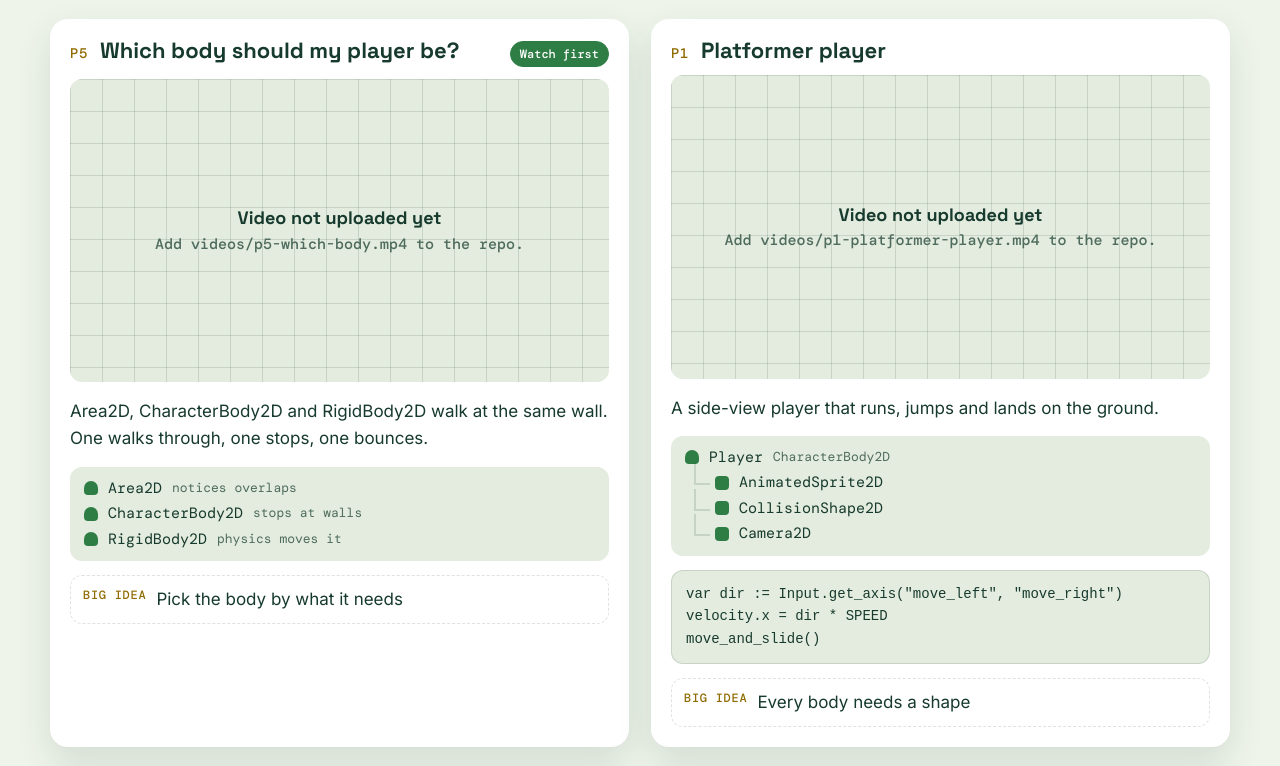
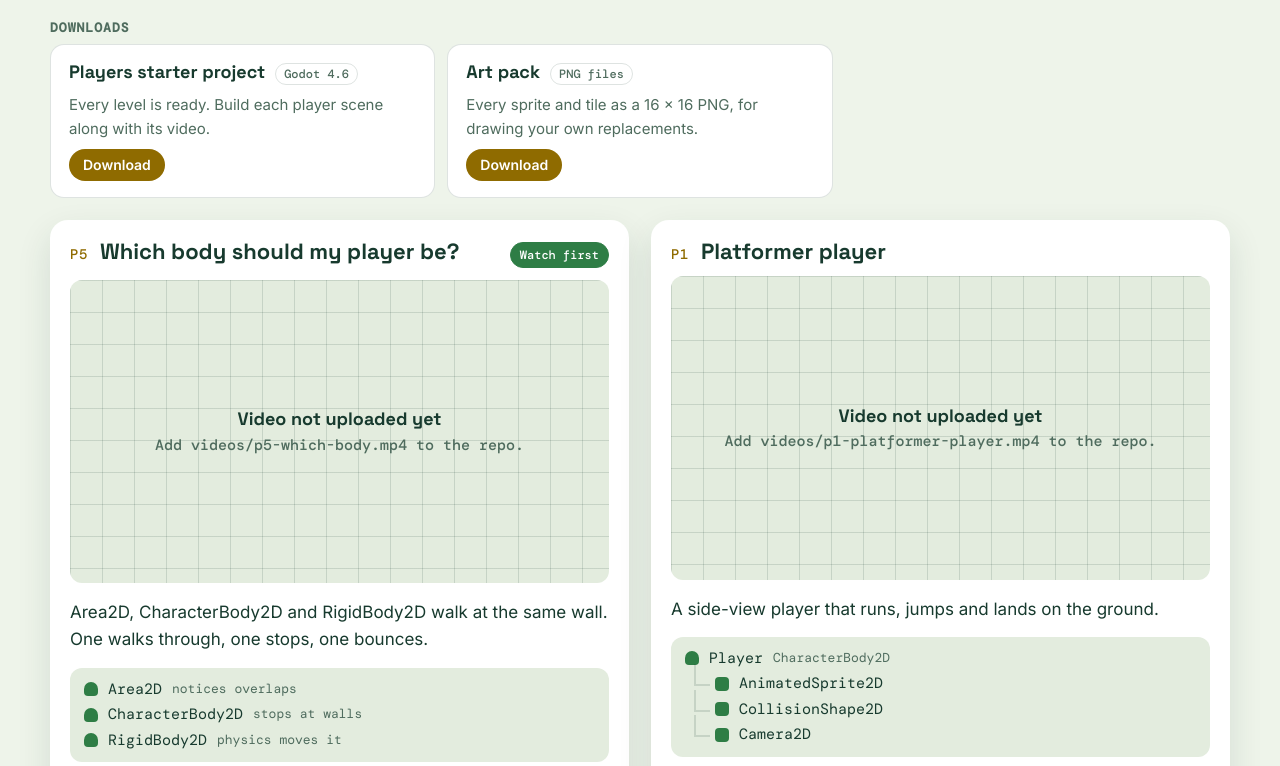
Before and after one commit to peeryo/godot-scene-series, a plain HTML site: page index.html in a window 1280 px wide. Shown: the part 323-1089 px from the top of the page. Drawn offline with nearby package versions, Linux system fonts and the light colour scheme.

Commit message:
updated site with downloads area for each project

```diff
--- a/episodes.json
+++ b/episodes.json
@@ -7,27 +7,154 @@
     {
       "id": "players",
       "title": "Players",
-      "blurb": "Five ways to set up a player scene, and how to pick the right body for your game."
+      "blurb": "Five ways to set up a player scene, and how to pick the right body for your game.",
+      "downloads": [
+        {
+          "label": "Players starter project",
+          "file": "downloads/godot-scene-series-starter.zip",
+          "kind": "Godot 4.6",
+          "note": "Every level is ready. Build each player scene along with its video."
+        },
+        {
+          "label": "Art pack",
+          "file": "downloads/godot-scene-series-art.zip",
+          "kind": "PNG files",
+          "note": "Every sprite and tile as a 16 x 16 PNG, for drawing your own replacements."
+        }
+      ]
     },
     {
       "id": "pickups",
       "title": "Pickups",
-      "blurb": "Coins, hearts and keys: items that notice the player and handle themselves."
+      "blurb": "Coins, hearts and keys: items that notice the player and handle themselves.",
+      "theme": {
+        "dark": {
+          "--bg": "#2A1B3D",
+          "--bg-2": "#33234A",
+          "--surface": "#3B2A52",
+          "--surface-2": "#46335F",
+          "--ink": "#F6EEDC",
+          "--muted": "#C9BCD6",
+          "--leaf": "#6FD3C1",
+          "--accent": "#E8B04A",
+          "--accent-ink": "#2A1B3D"
+        },
+        "light": {
+          "--bg": "#F5F0E6",
+          "--bg-2": "#EEE5D6",
+          "--surface": "#FFFFFF",
+          "--surface-2": "#F7F1E7",
+          "--ink": "#2A1B3D",
+          "--muted": "#5E5170",
+          "--leaf": "#1E8C7E",
+          "--accent": "#9A6B10",
+          "--accent-ink": "#FFFFFF"
+        }
+      },
+      "downloads": [
+        {
+          "label": "Pickups starter project",
+          "file": "downloads/godot-pickups-starter.zip",
+          "kind": "Godot 4.6",
+          "note": "The player is finished. Build the coin, the heart and HUD, and the magnet."
+        },
+        {
+          "label": "Art pack",
+          "file": "downloads/godot-scene-series-art.zip",
+          "kind": "PNG files",
+          "note": "Every sprite and tile as a 16 x 16 PNG, for drawing your own replacements."
+        }
+      ]
     },
     {
       "id": "enemies",
       "title": "Enemies",
-      "blurb": "Things that move on their own, patrol, chase, and hurt the player."
+      "blurb": "Things that move on their own, patrol, chase, and hurt the player.",
+      "theme": {
+        "dark": {
+          "--bg": "#1B2433",
+          "--bg-2": "#212C3E",
+          "--surface": "#27344A",
+          "--surface-2": "#2F3D56",
+          "--ink": "#EDEFF5",
+          "--muted": "#B3BCCD",
+          "--leaf": "#8FD0E8",
+          "--accent": "#E86F5A",
+          "--accent-ink": "#1B2433"
+        },
+        "light": {
+          "--bg": "#EEF1F6",
+          "--bg-2": "#E2E7EF",
+          "--surface": "#FFFFFF",
+          "--surface-2": "#F4F6FA",
+          "--ink": "#1B2433",
+          "--muted": "#55617A",
+          "--leaf": "#2C7FA0",
+          "--accent": "#B8442F",
+          "--accent-ink": "#FFFFFF"
+        }
+      },
+      "downloads": []
     },
     {
       "id": "tilemaps",
       "title": "Tilemaps",
-      "blurb": "Painting levels from tiles, with collision built right into the tiles."
+      "blurb": "Painting levels from tiles, with collision built right into the tiles.",
+      "theme": {
+        "dark": {
+          "--bg": "#12343B",
+          "--bg-2": "#163D45",
+          "--surface": "#1B4750",
+          "--surface-2": "#22535D",
+          "--ink": "#F1F5EF",
+          "--muted": "#B2C9C6",
+          "--leaf": "#6FB7A8",
+          "--accent": "#E3C77A",
+          "--accent-ink": "#12343B"
+        },
+        "light": {
+          "--bg": "#EEF4F1",
+          "--bg-2": "#E1ECE8",
+          "--surface": "#FFFFFF",
+          "--surface-2": "#F3F8F6",
+          "--ink": "#12343B",
+          "--muted": "#4B6A6E",
+          "--leaf": "#2F7F70",
+          "--accent": "#8A6A12",
+          "--accent-ink": "#FFFFFF"
+        }
+      },
+      "downloads": []
     },
     {
       "id": "ui",
       "title": "UI",
-      "blurb": "Scores, health bars and menus that sit on top of the game."
+      "blurb": "Scores, health bars and menus that sit on top of the game.",
+      "theme": {
+        "dark": {
+          "--bg": "#161B33",
+          "--bg-2": "#1C2240",
+          "--surface": "#222A4C",
+          "--surface-2": "#2A335A",
+          "--ink": "#EEF1FA",
+          "--muted": "#B5BCD8",
+          "--leaf": "#6EA8FE",
+          "--accent": "#FF8FB1",
+          "--accent-ink": "#161B33"
+        },
+        "light": {
+          "--bg": "#EFF1FA",
+          "--bg-2": "#E3E7F5",
+          "--surface": "#FFFFFF",
+          "--surface-2": "#F5F7FD",
+          "--ink": "#161B33",
+          "--muted": "#525A7C",
+          "--leaf": "#2F6FD8",
+          "--accent": "#C2366A",
+          "--accent-ink": "#FFFFFF"
+        }
+      },
+      "downloads": []
     }
   ],
   "bigIdeas": [
@@ -48,7 +175,8 @@
       "text": "Area2D, CharacterBody2D and RigidBody2D have no size of their own. A CollisionShape2D child gives them one. A detection only happens when two shapes overlap, so both sides need a shape. Godot shows a warning triangle until you add one.",
       "episodes": [
         "P1",
-        "P2"
+        "P2",
+        "K1"
       ]
     },
     {
@@ -56,7 +184,17 @@
       "title": "Items handle themselves",
       "text": "A coin is its own scene with its own Area2D. It notices the player with body_entered and removes itself with queue_free(). Give the player its own Area2D only for the exceptions: a magnet radius, an interaction range, or a hurtbox.",
       "episodes": [
+        "K1",
+        "K3",
         "P2"
+      ]
+    },
+    {
+      "id": "calls-and-signals",
+      "title": "Call it, or signal it",
+      "text": "When one scene needs another to do something, it calls a function on it, like the heart calling heal(). When a scene has news and doesn\u2019t care who hears it, it emits a signal, like the player\u2019s health_changed. Whoever cares, like the HUD, connects to it. Each scene only knows its own job.",
+      "episodes": [
+        "K2"
       ]
     },
     {
@@ -223,8 +361,7 @@
       "id": "K1",
       "topic": "pickups",
       "title": "A coin that collects itself",
-      "planned": true,
-      "summary": "Coin.tscn: an Area2D that notices the player with body_entered, adds to the score, and removes itself.",
+      "summary": "Coin.tscn is its own scene: an Area2D that notices the player with body_entered, checks its group, and removes itself.",
       "tree": [
         {
           "name": "Coin",
@@ -240,14 +377,15 @@
           "depth": 1
         }
       ],
-      "bigIdea": "items-handle-themselves"
+      "bigIdea": "items-handle-themselves",
+      "video": "videos/k1-coin.mp4",
+      "code": "func _on_body_entered(body: Node2D) -> void:\n    if body.is_in_group(\"player\"):\n        queue_free()"
     },
     {
       "id": "K2",
       "topic": "pickups",
       "title": "Hearts and signals",
-      "planned": true,
-      "summary": "A heart pickup that heals, and a signal that tells the rest of the game it happened.",
+      "summary": "The heart calls heal() on the player. The player emits its own health_changed signal. The HUD listens and fills its hearts.",
       "tree": [
         {
           "name": "Heart",
@@ -263,19 +401,28 @@
           "depth": 1
         }
       ],
-      "bigIdea": "items-handle-themselves"
+      "bigIdea": "calls-and-signals",
+      "video": "videos/k2-hearts-and-signals.mp4",
+      "code": "signal health_changed(new_health: int)\nvar health := 1\n\nfunc heal(amount: int) -> void:\n    health += amount\n    health_changed.emit(health)"
     },
     {
       "id": "K3",
       "topic": "pickups",
       "title": "Magnet pickups",
-      "planned": true,
-      "summary": "The exception: a player-owned Area2D with a big radius that pulls coins in from far away.",
+      "summary": "The exception: the player owns a MagnetArea with a big circle. Coins that enter it slide toward the player, then still collect themselves.",
       "tree": [
         {
           "name": "Player",
           "type": "CharacterBody2D",
           "depth": 0
+        },
+        {
+          "name": "AnimatedSprite2D",
+          "depth": 1
+        },
+        {
+          "name": "CollisionShape2D",
+          "depth": 1
         },
         {
           "name": "MagnetArea",
@@ -287,7 +434,9 @@
           "depth": 2
         }
       ],
-      "bigIdea": "items-handle-themselves"
+      "bigIdea": "items-handle-themselves",
+      "video": "videos/k3-magnet.mp4",
+      "code": "func _on_magnet_area_area_entered(area: Area2D) -> void:\n    if area.is_in_group(\"coins\"):\n        area.target = self"
     },
     {
       "id": "E1",
--- a/index.html
+++ b/index.html
@@ -1,4 +1,8 @@
-<!doctype html><html><head><meta charset=utf8><meta name=viewport content="width=device-width,initial-scale=1,viewport-fit=cover"><style>:root{color-scheme:light;box-sizing:border-box;padding-top:env(safe-area-inset-top,0px);padding-bottom:env(safe-area-inset-bottom,0px)}html{scroll-padding-top:env(safe-area-inset-top,0px)}body{margin:0;padding:0;font:14px -apple-system,BlinkMacSystemFont,sans-serif;background:#fff;color:#000}img{max-width:100%}[hidden]:not([hidden=until-found i]){display:none!important}</style></head><body>
+<!doctype html>
+<html lang="en">
+<head>
+<meta charset="utf-8">
+<meta name="viewport" content="width=device-width, initial-scale=1, viewport-fit=cover">
 <title>Godot Scene Series</title>
 <meta name="claude:viewport-fit-sides" content="cover">
 <meta name="description" content="Short animations that show how to build each piece of a 2D game in Godot, one scene tree at a time.">
@@ -70,6 +74,17 @@ nav a:focus-visible, .chip:focus-visible, .idea-link:focus-visible { outline: 3p
 .intro { display: flex; flex-direction: column; gap: 6px; }
 .intro h2 { margin: 0; font: 700 clamp(26px, 3.2vw, 34px)/1.15 var(--display); text-wrap: balance; }
 .intro p { margin: 0; color: var(--muted); max-width: 65ch; }
+.downloads { margin-top: 18px; display: flex; flex-direction: column; gap: 10px; }
+.downloads h3 { margin: 0; font: 600 13px/1 var(--mono); color: var(--muted); text-transform: uppercase; letter-spacing: .08em; }
+.dl-grid { display: grid; grid-template-columns: repeat(auto-fill, minmax(min(100%, 300px), 1fr)); gap: 12px; }
+.dl-card { display: flex; flex-direction: column; gap: 8px; padding: 16px 18px; border-radius: 14px; background: var(--surface); border: 1px solid var(--rule); min-width: 0; }
+.dl-card .dl-top { display: flex; align-items: baseline; gap: 10px; flex-wrap: wrap; }
+.dl-card b { font: 700 18px/1.25 var(--display); }
+.dl-card small { font: 500 12px/1 var(--mono); color: var(--muted); padding: 4px 8px; border-radius: 999px; border: 1px solid var(--rule); }
+.dl-card p { margin: 0; color: var(--muted); font-size: 15px; }
+.dl-card a { align-self: flex-start; display: inline-flex; align-items: center; gap: 8px; padding: 9px 14px; border-radius: 999px; background: var(--accent); color: var(--accent-ink); text-decoration: none; font: 600 14px/1 var(--text); }
+.dl-card a:focus-visible { outline: 3px solid var(--ink); outline-offset: 2px; }
+.dl-none { margin: 0; padding: 14px 16px; border-radius: 14px; border: 1px dashed var(--rule); color: var(--muted); font-size: 15px; }
 
 /* episode grid */
 .grid { display: grid; grid-template-columns: repeat(auto-fill, minmax(min(100%, 470px), 1fr)); gap: 22px; }
@@ -116,7 +131,8 @@ pre { margin: 0; padding: 12px 14px; border-radius: 12px; background: var(--bg-2
 footer { color: var(--muted); font-size: 14px; border-top: 1px solid var(--rule); padding-top: 18px; }
 .err { background: var(--surface); padding: 18px 20px; border-radius: 14px; border-left: 4px solid var(--accent); }
 </style>
-
+</head>
+<body>
 <div class="wrap">
   <header class="top">
     <div class="mark" aria-hidden="true">
@@ -179,11 +195,30 @@ footer { color: var(--muted); font-size: 14px; border-top: 1px solid var(--rule)
       '</div></article>';
   }
 
+  // Each series has its own colors. A topic's theme overrides the color tokens while it's showing.
+  function applyTheme(theme) {
+    var el = document.getElementById('topic-theme');
+    if (!el) { el = document.createElement('style'); el.id = 'topic-theme'; document.head.appendChild(el); }
+    if (!theme) { el.textContent = ''; return; }
+    function vars(o) { return Object.keys(o).map(function (k) { return k + ':' + o[k]; }).join(';'); }
+    el.textContent = ':root{' + vars(theme.dark) + '}' +
+      '@media (prefers-color-scheme: light){:root:not([data-theme="dark"]){' + vars(theme.light) + '}}' +
+      ':root[data-theme="light"]{' + vars(theme.light) + '}';
+  }
+
   function showTopic(id) {
     var t = DATA.topics.filter(function (x) { return x.id === id; })[0] || DATA.topics[0];
+    applyTheme(t.theme);
     var eps = DATA.episodes.filter(function (e) { return e.topic === t.id; });
     eps.sort(function (a, b) { return (b.watchFirst ? 1 : 0) - (a.watchFirst ? 1 : 0); });
-    view.innerHTML = '<section class="intro"><h2>' + esc(t.title) + '</h2><p>' + esc(t.blurb) + '</p></section><div class="grid" style="margin-top:22px">' + eps.map(cardHtml).join('') + '</div>';
+    var list = t.downloads || [];
+    var dl = '<section class="downloads" aria-label="Downloads"><h3>Downloads</h3>' + (list.length ?
+      '<div class="dl-grid">' + list.map(function (f) {
+        return '<div class="dl-card"><div class="dl-top"><b>' + esc(f.label) + '</b>' + (f.kind ? '<small>' + esc(f.kind) + '</small>' : '') + '</div>' +
+          (f.note ? '<p>' + esc(f.note) + '</p>' : '') + '<a href="' + esc(f.file) + '" download>Download</a></div>';
+      }).join('') + '</div>' :
+      '<p class="dl-none">The starter project for this series arrives with its first episode.</p>') + '</section>';
+    view.innerHTML = '<section class="intro"><h2>' + esc(t.title) + '</h2><p>' + esc(t.blurb) + '</p>' + dl + '</section><div class="grid" style="margin-top:22px">' + eps.map(cardHtml).join('') + '</div>';
     renderTabs(t.id);
     view.querySelectorAll('video').forEach(function (v) {
       v.addEventListener('error', function () { v.hidden = true; v.nextElementSibling.hidden = false; });
@@ -194,6 +229,7 @@ footer { color: var(--muted); font-size: 14px; border-top: 1px solid var(--rule)
   }
 
   function showIdeas() {
+    applyTheme(null);
     view.innerHTML = '<section class="intro"><h2>Big ideas</h2><p>The rules that come back in every episode. If a scene tree ever looks confusing, check these first.</p></section>' +
       '<div class="ideas" style="margin-top:22px">' + DATA.bigIdeas.map(function (b) {
         var chips = (b.episodes || []).map(function (id) {
@@ -232,5 +268,5 @@ footer { color: var(--muted); font-size: 14px; border-top: 1px solid var(--rule)
     });
 })();
 </script>
-
-</body></html>
+</body>
+</html>
```
Also changed, not shown: 4 other files.
